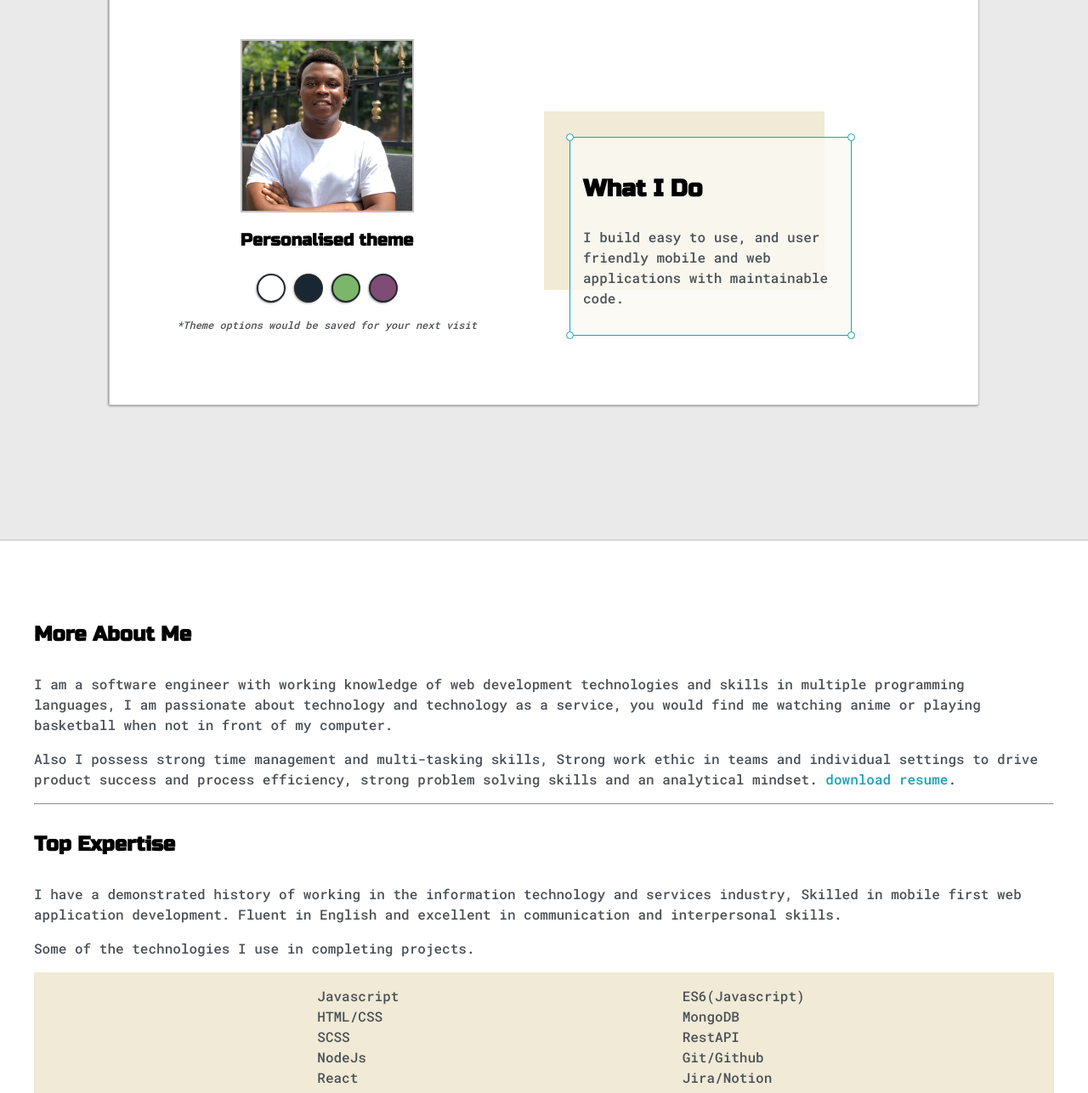
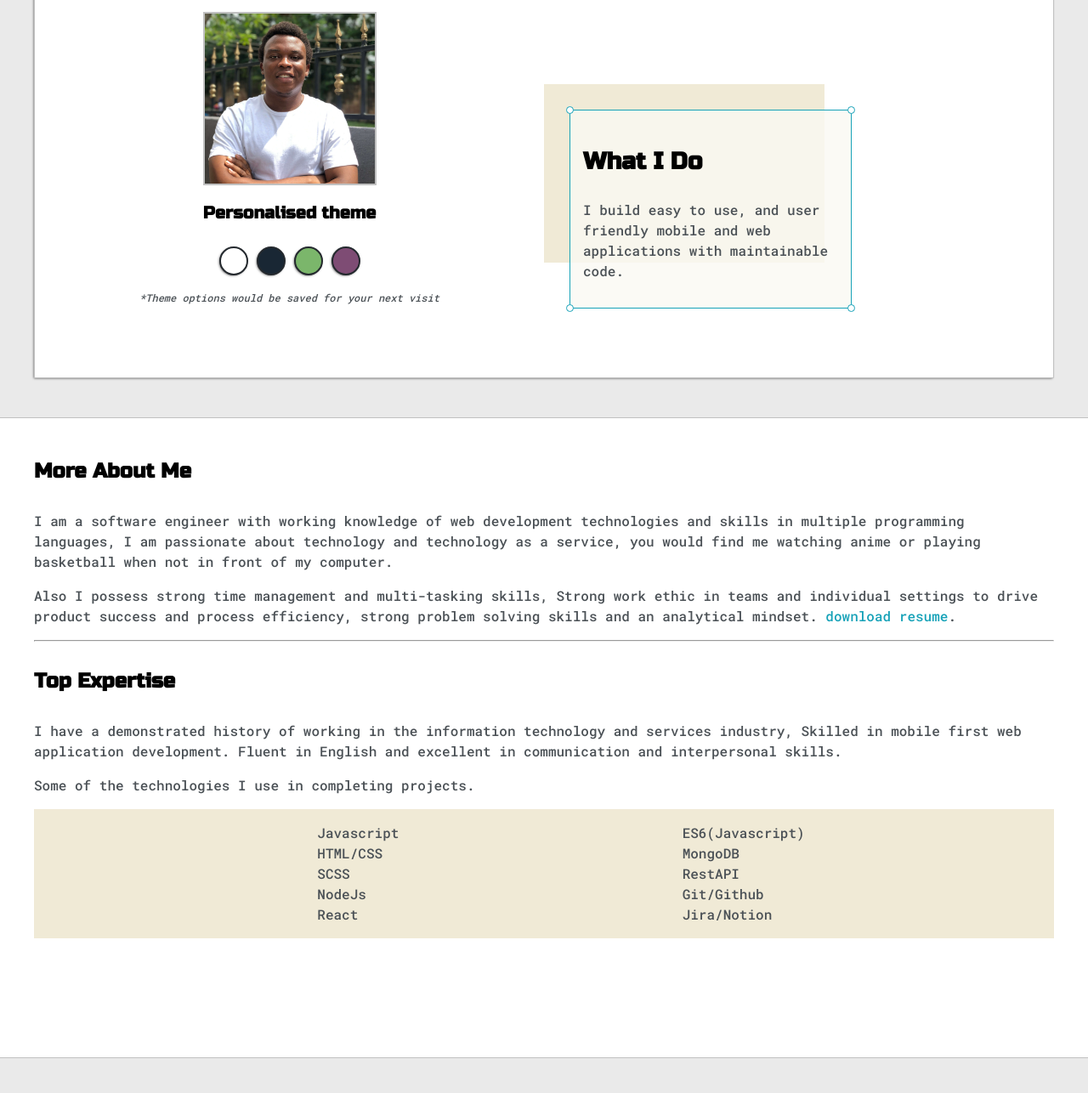
Before and after one commit to brownfrosamurai/katana-portfolio, a plain HTML site: page index.html in a window 1280 px wide. Shown: the part 261-1547 px from the top of the page at 85% size. Drawn offline with Linux system fonts and the light colour scheme.

Commit message:
new changes

```diff
--- a/index.html
+++ b/index.html
@@ -16,7 +16,7 @@
 </head>
 <body>
   <section class="s1">
-    <div class="hero-container">
+    <div class="main-container">
       <div class="greeting_wrapper">
 
         <h1>Hi, I'm Meduna Femi</h1>
--- a/styles/default.css
+++ b/styles/default.css
@@ -78,9 +78,9 @@ ul {
 .main-container {
   max-width: 1200px;
   margin: 0 auto;
-  min-height: 80vh;
+  min-height: 90vh;
   padding: 1rem;
-  padding-top: 4rem;
+  /* padding-top: 4rem; */
 }
 
 .greeting_wrapper {
```
